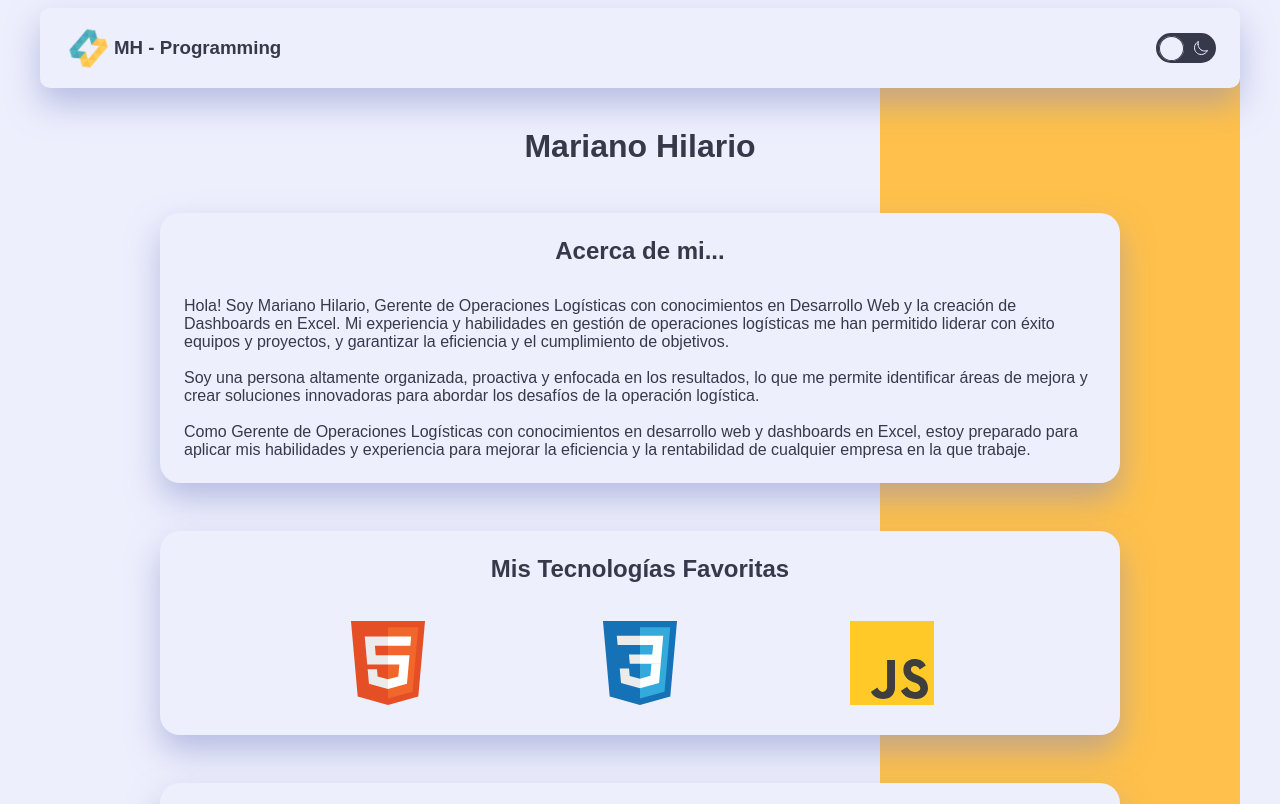
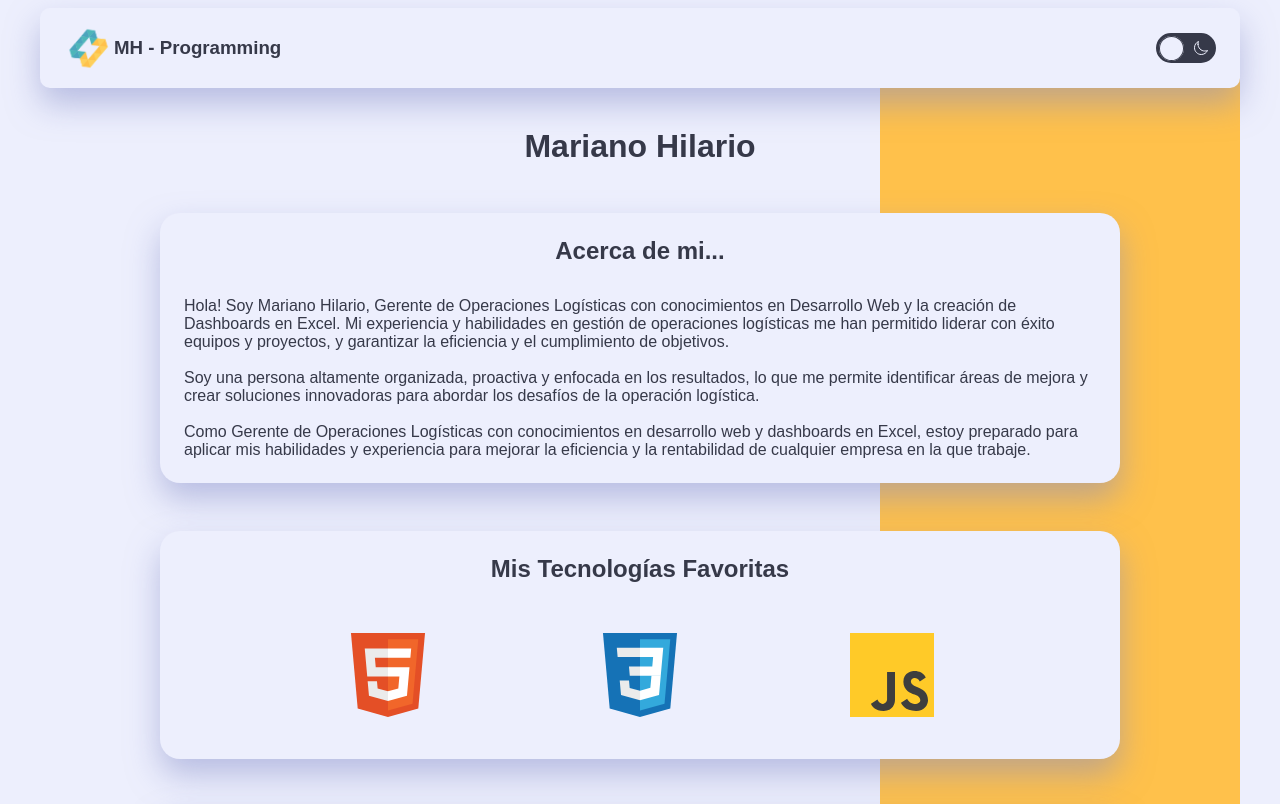
Before and after one commit to marianohilario/soyHenryPM1-practice, a website: page index.html in a window 1280 px wide. Shown: the top 804 px of the page. Drawn offline with nearby package versions, Linux system fonts and the light colour scheme.

Commit message:
main heigth fixed up

```diff
--- a/styles/styles.css
+++ b/styles/styles.css
@@ -135,8 +135,10 @@ body::before {
 
 .tecnologies-cards {
   width: 100%;
+  min-height: 120px;
   display: flex;
   justify-content: space-evenly;
+  align-items: center;
 }
 
 .tecnologies-cards-img {
```
